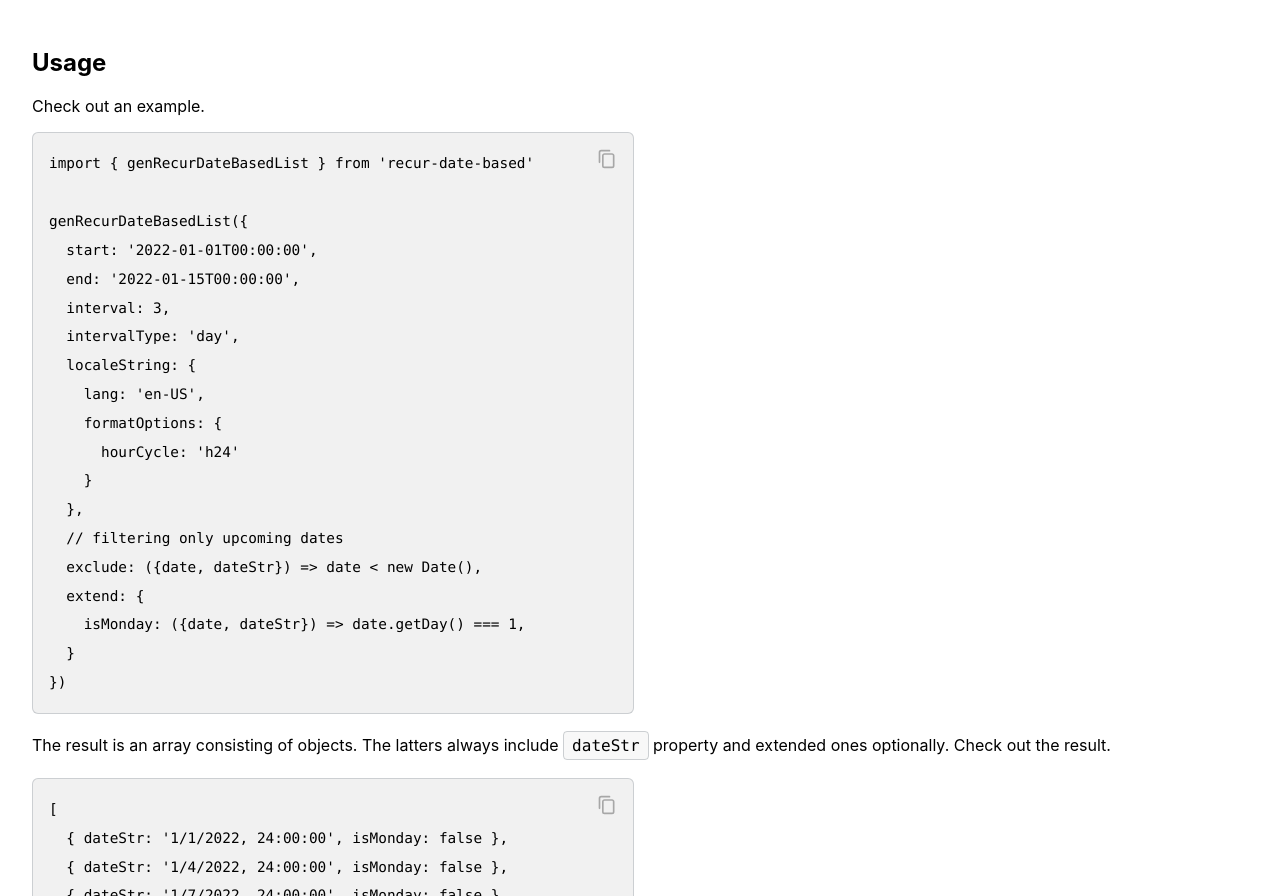
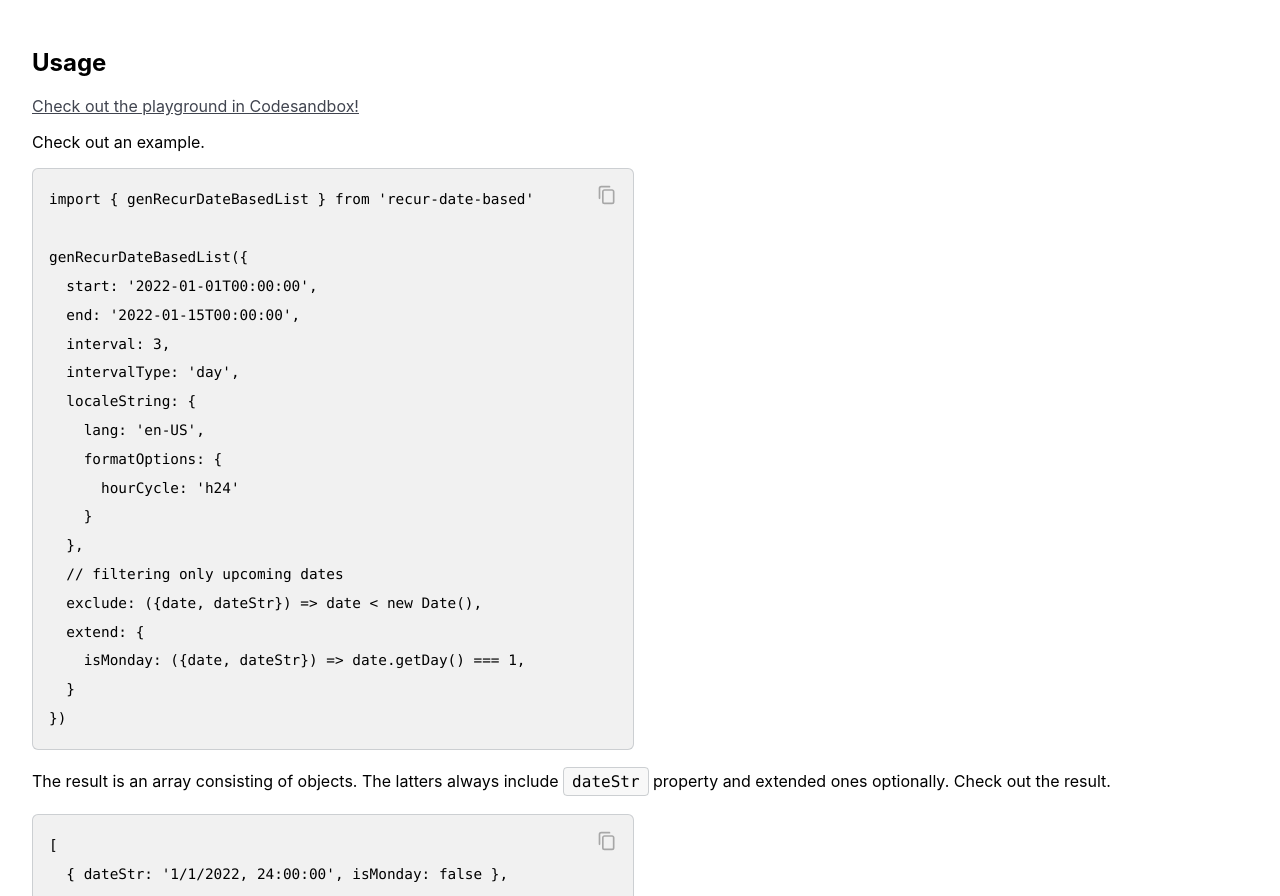
Before and after one commit to NavasardianMichael/recur-date-based-docs, a React (Create React App) app: page / in a window 1280 px wide. Shown: the part 1610-2506 px from the top of the page. Built offline with nearby package versions, Linux system fonts and the light colour scheme.

Commit message:
added playground link

```diff
--- a/src/app.module.css
+++ b/src/app.module.css
@@ -1,7 +1,7 @@
 :root {
     --primary-color: #40444f;
     --secondary-color: #6c757d4f;
-    --tertiary-color: #2b79c3;
+    --tertiary-color: #2b7ac3af;
 }
 
 ::-moz-selection {
--- a/src/components/copyable/main.tsx
+++ b/src/components/copyable/main.tsx
@@ -25,10 +25,11 @@ export const Copyable: FC<PropsWithOptionalChildren> = ({ children }) => {
 
     return (
         <div className={styles.copyable}>
-            <div className={combineClassNames(styles.installBlock, copied ? styles.disabled : '')} onClick={handleCopy}>
+            <div className={combineClassNames(styles.installBlock, copied ? styles.disabled : '')}>
                 <img
                     className={styles.copyIcon}
                     src={copied ? CheckMarkIcon : CopyIcon}
+                    onClick={handleCopy}
                     alt='copy icon'
                 />
                 <div ref={contentRef}>{children}</div>
--- a/src/components/copyable/styles.module.css
+++ b/src/components/copyable/styles.module.css
@@ -8,12 +8,12 @@
     transition: .3s;
 
     .installBlock {
-        cursor: pointer;
-        user-select: none;
         box-sizing: border-box;
 
         &.disabled {
-            cursor: default;
+            & img {
+                cursor: default;
+            }
         }
 
         & code {
@@ -33,6 +33,7 @@
             float: right;
             margin-right: 1rem;
             margin-top: 1rem;
+            cursor: pointer;
         }
     }
 
--- a/src/components/docs/main.tsx
+++ b/src/components/docs/main.tsx
@@ -136,6 +136,7 @@ export const Docs: FC<Props> = memo(() => {
     </tbody>
     </table>
     <h2 id="usage">Usage</h2>
+    <a target='_blank' href="https://codesandbox.io/s/throbbing-field-jgly5w?file=/src/App.js">Check out the playground in Codesandbox!</a>
     <p>Check out an example.</p>
 <Copyable>
 <pre>
```
Also changed, not shown: src/assets/images/check-mark.svg, 1 other file (tests, documents, lock files or other folders).
